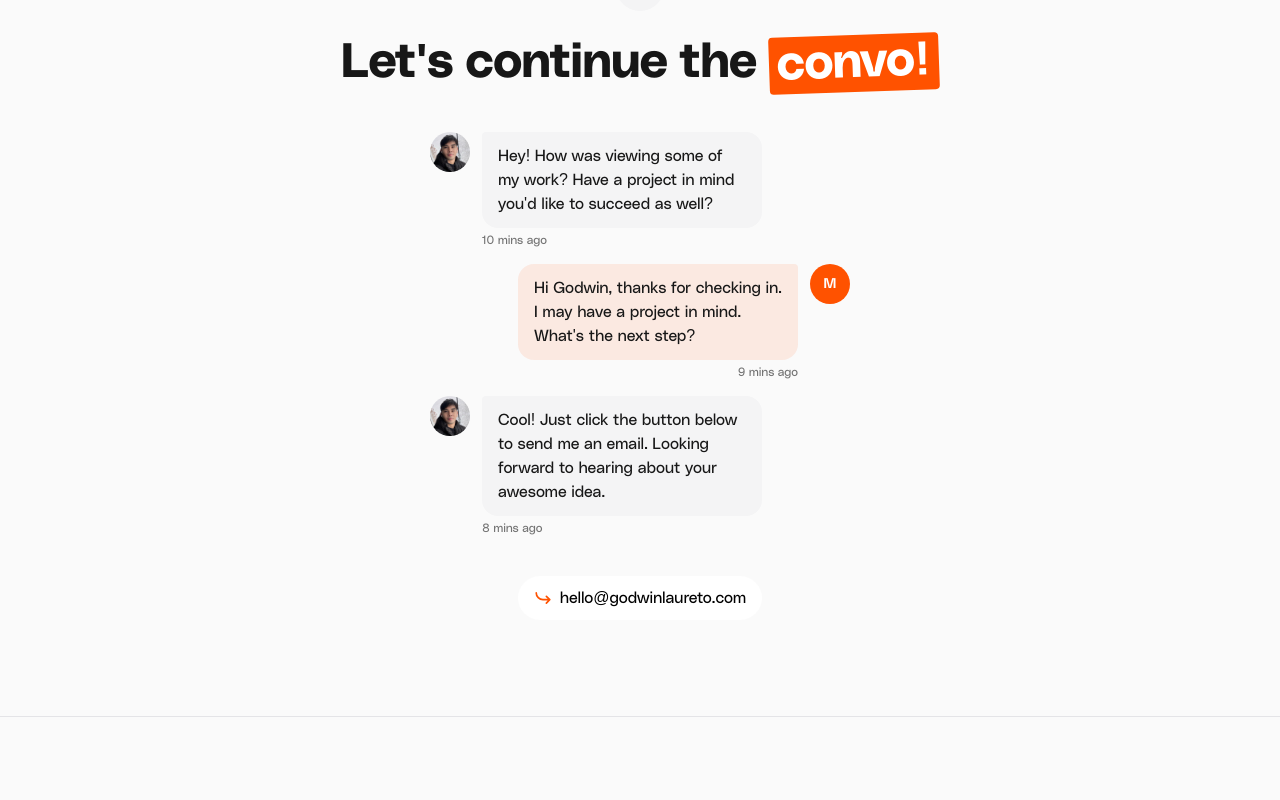
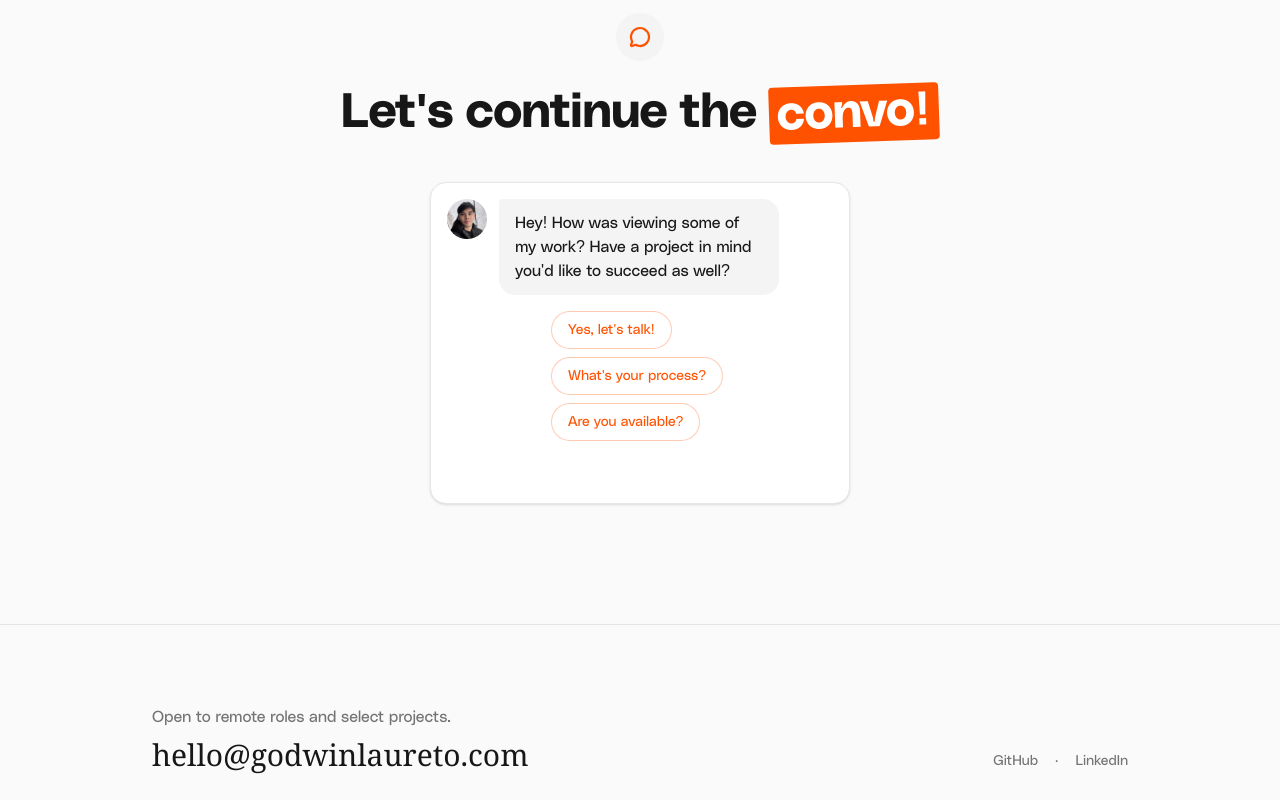
Before and after one commit to godwinlau/portfolio, a Next.js app: page / in a window 1280 px wide. Shown: the part 4583-5383 px from the top of the page. Built offline with nearby package versions, Linux system fonts and the light colour scheme.

Commit message:
Added interactive chat window.

```diff
--- a/src/components/sections/ChatCTA.tsx
+++ b/src/components/sections/ChatCTA.tsx
@@ -1,31 +1,116 @@
 'use client';
 
-import { motion, useInView } from 'framer-motion';
+import { motion, AnimatePresence } from 'framer-motion';
 import Image from 'next/image';
-import { useRef, useState, useEffect } from 'react';
+import { useRef, useState, useEffect, useCallback } from 'react';
 import { ChatCircle } from '@phosphor-icons/react';
 import { ArrowLink } from '@/components/ui';
 
-const messages = [
+// Types for the conversation flow
+type QuickReply = {
+  id: string;
+  label: string;
+  nextNode: string;
+};
+
+type ConversationNode = {
+  id: string;
+  sender: 'godwin' | 'viewer';
+  text: string;
+  quickReplies?: QuickReply[];
+  showCTA?: boolean;
+};
+
+// Conversation flow data - easy to extend with more FAQs later
+const conversationFlow: Record<string, ConversationNode[]> = {
+  start: [
     {
-    id: 1,
+      id: 'intro',
       sender: 'godwin',
       text: "Hey! How was viewing some of my work? Have a project in mind you'd like to succeed as well?",
-    time: '10 mins ago',
+      quickReplies: [
+        { id: 'project-yes', label: "Yes, let's talk!", nextNode: 'project' },
+        { id: 'process', label: 'What\'s your process?', nextNode: 'faq-process' },
+        { id: 'availability', label: 'Are you available?', nextNode: 'faq-availability' },
+      ],
+    },
+  ],
+  project: [
+    {
+      id: 'project-response',
+      sender: 'viewer',
+      text: "Yes, I have a project in mind and I'd love to work with you!",
     },
     {
-    id: 2,
+      id: 'project-reply',
+      sender: 'godwin',
+      text: "Awesome! I'd love to hear about it. Drop me a message and let's make something great together.",
+      showCTA: true,
+    },
+  ],
+  'faq-process': [
+    {
+      id: 'process-response',
       sender: 'viewer',
-    text: "Hi Godwin, thanks for checking in. I may have a project in mind. What's the next step?",
-    time: '9 mins ago',
+      text: "I'd like to know more about how you work.",
     },
     {
-    id: 3,
+      id: 'process-reply',
       sender: 'godwin',
-    text: 'Cool! Just click the button below to send me an email. Looking forward to hearing about your awesome idea.',
-    time: '8 mins ago',
+      text: "Great question! I start with understanding your goals, then move to design exploration, prototyping, and finally development. I keep you in the loop at every step.",
+      quickReplies: [
+        { id: 'process-to-project', label: "Cool, let's work together!", nextNode: 'project-from-faq' },
+        { id: 'more-questions', label: 'More questions', nextNode: 'more-faqs' },
+      ],
     },
-];
+  ],
+  'faq-availability': [
+    {
+      id: 'availability-response',
+      sender: 'viewer',
+      text: 'Are you currently taking on new projects?',
+    },
+    {
+      id: 'availability-reply',
+      sender: 'godwin',
+      text: "Yes! I'm currently available for new projects. I typically take on 1-2 projects at a time to ensure quality and focus.",
+      quickReplies: [
+        { id: 'avail-to-project', label: "Great, let's talk!", nextNode: 'project-from-faq' },
+        { id: 'avail-more', label: 'More questions', nextNode: 'more-faqs' },
+      ],
+    },
+  ],
+  'more-faqs': [
+    {
+      id: 'more-response',
+      sender: 'viewer',
+      text: 'I have a few more questions...',
+    },
+    {
+      id: 'more-reply',
+      sender: 'godwin',
+      text: "Of course! What else would you like to know?",
+      quickReplies: [
+        { id: 'faq-process-2', label: 'What\'s your process?', nextNode: 'faq-process' },
+        { id: 'faq-availability-2', label: 'Are you available?', nextNode: 'faq-availability' },
+        { id: 'faq-to-project', label: 'Actually, let\'s talk!', nextNode: 'project-from-faq' },
+      ],
+    },
+  ],
+  'project-from-faq': [
+    {
+      id: 'project-faq-response',
+      sender: 'viewer',
+      text: "I think I've heard enough - I'd like to start a conversation!",
+    },
+    {
+      id: 'project-faq-reply',
+      sender: 'godwin',
+      text: "Love that energy! Send me a message and let's bring your idea to life.",
+      showCTA: true,
+    },
+  ],
+};
 
 function GodwinAvatar() {
   return (
@@ -44,7 +129,7 @@ function GodwinAvatar() {
 function ViewerAvatar() {
   return (
     <div className="flex h-10 w-10 flex-shrink-0 items-center justify-center rounded-full bg-accent text-sm font-medium text-white">
-      M
+      Y
     </div>
   );
 }
@@ -60,22 +145,22 @@ function TypingIndicator({ isGodwin }: { isGodwin: boolean }) {
       {isGodwin ? <GodwinAvatar /> : <ViewerAvatar />}
       <div
         className={`rounded-2xl px-4 py-3 ${
-          isGodwin ? 'rounded-tl-sm bg-bubble' : 'rounded-tr-sm bg-accent/10'
+          isGodwin ? 'rounded-tl-sm bg-bubble' : 'rounded-tr-sm bg-accent'
         }`}
       >
         <div className="flex items-center gap-1">
           <motion.span
-            className="h-2 w-2 rounded-full bg-muted"
+            className={`h-2 w-2 rounded-full ${isGodwin ? 'bg-muted' : 'bg-white/60'}`}
             animate={{ opacity: [0.4, 1, 0.4] }}
             transition={{ duration: 1, repeat: Infinity, delay: 0 }}
           />
           <motion.span
-            className="h-2 w-2 rounded-full bg-muted"
+            className={`h-2 w-2 rounded-full ${isGodwin ? 'bg-muted' : 'bg-white/60'}`}
             animate={{ opacity: [0.4, 1, 0.4] }}
             transition={{ duration: 1, repeat: Infinity, delay: 0.2 }}
           />
           <motion.span
-            className="h-2 w-2 rounded-full bg-muted"
+            className={`h-2 w-2 rounded-full ${isGodwin ? 'bg-muted' : 'bg-white/60'}`}
             animate={{ opacity: [0.4, 1, 0.4] }}
             transition={{ duration: 1, repeat: Infinity, delay: 0.4 }}
           />
@@ -85,19 +170,13 @@ function TypingIndicator({ isGodwin }: { isGodwin: boolean }) {
   );
 }
 
-function ChatBubble({
-  message,
-  isVisible,
-}: {
-  message: (typeof messages)[0];
-  isVisible: boolean;
-}) {
+function ChatBubble({ message }: { message: ConversationNode }) {
   const isGodwin = message.sender === 'godwin';
 
   return (
     <motion.div
       initial={{ opacity: 0, y: 20, scale: 0.95 }}
-      animate={isVisible ? { opacity: 1, y: 0, scale: 1 } : {}}
+      animate={{ opacity: 1, y: 0, scale: 1 }}
       transition={{
         duration: 0.4,
         ease: [0.25, 0.46, 0.45, 0.94],
@@ -112,59 +191,143 @@ function ChatBubble({
           className={`rounded-2xl px-4 py-3 ${
             isGodwin
               ? 'rounded-tl-sm bg-bubble text-text'
-              : 'rounded-tr-sm bg-accent/10 text-text'
+              : 'rounded-tr-sm bg-accent text-white'
           }`}
         >
           <p className="text-sm leading-relaxed">{message.text}</p>
         </div>
-        <motion.span
-          initial={{ opacity: 0 }}
-          animate={isVisible ? { opacity: 1 } : {}}
-          transition={{ delay: 0.3, duration: 0.3 }}
-          className="text-xs text-muted"
+      </div>
+    </motion.div>
+  );
+}
+
+function QuickReplies({
+  replies,
+  onSelect,
+  disabled,
+}: {
+  replies: QuickReply[];
+  onSelect: (reply: QuickReply) => void;
+  disabled: boolean;
+}) {
+  return (
+    <motion.div
+      initial={{ opacity: 0, y: 10 }}
+      animate={{ opacity: 1, y: 0 }}
+      exit={{ opacity: 0, y: -10 }}
+      transition={{ duration: 0.3 }}
+      className="ml-13 flex flex-wrap gap-2 pl-[52px]"
     >
-          {message.time}
-        </motion.span>
-      </div>
+      {replies.map((reply) => (
+        <motion.button
+          key={reply.id}
+          onClick={() => !disabled && onSelect(reply)}
+          disabled={disabled}
+          whileHover={{ scale: disabled ? 1 : 1.02 }}
+          whileTap={{ scale: disabled ? 1 : 0.98 }}
+          className={`rounded-full border border-accent/30 bg-white px-4 py-2 text-sm text-accent transition-all ${
+            disabled
+              ? 'cursor-not-allowed opacity-50'
+              : 'hover:border-accent hover:bg-accent/5'
+          }`}
+        >
+          {reply.label}
+        </motion.button>
+      ))}
     </motion.div>
   );
 }
 
 export function ChatCTA() {
   const containerRef = useRef<HTMLDivElement>(null);
-  const isInView = useInView(containerRef, { once: true, margin: '-100px' });
-  const [visibleMessages, setVisibleMessages] = useState<number[]>([]);
-  const [typingFor, setTypingFor] = useState<number | null>(null);
+  const messagesEndRef = useRef<HTMLDivElement>(null);
+  const [visibleMessages, setVisibleMessages] = useState<ConversationNode[]>([]);
+  const [currentReplies, setCurrentReplies] = useState<QuickReply[] | null>(null);
+  const [isTyping, setIsTyping] = useState<'godwin' | 'viewer' | null>(null);
   const [showCTA, setShowCTA] = useState(false);
+  const [isProcessing, setIsProcessing] = useState(false);
+  const [hasStarted, setHasStarted] = useState(false);
 
+  // Scroll to bottom when new messages appear
   useEffect(() => {
-    if (!isInView) return;
+    messagesEndRef.current?.scrollIntoView({ behavior: 'smooth' });
+  }, [visibleMessages, isTyping, currentReplies, showCTA]);
 
-    const showMessage = (index: number) => {
+  const showMessagesSequentially = useCallback(
+    async (nodes: ConversationNode[], startIndex = 0) => {
+      for (let i = startIndex; i < nodes.length; i++) {
+        const node = nodes[i];
+
         // Show typing indicator
-      setTypingFor(index);
+        setIsTyping(node.sender);
+        await new Promise((r) => setTimeout(r, 800 + Math.random() * 400));
 
-      // After typing delay, show the message
-      const typingDuration = 800 + Math.random() * 400; // 800-1200ms typing
+        // Show message
+        setIsTyping(null);
+        setVisibleMessages((prev) => [...prev, node]);
+
+        // If this message has quick replies, show them after a delay
+        if (node.quickReplies) {
+          await new Promise((r) => setTimeout(r, 400));
+          setCurrentReplies(node.quickReplies);
+          setIsProcessing(false);
+          return; // Wait for user interaction
+        }
+
+        // If this message should show CTA
+        if (node.showCTA) {
+          await new Promise((r) => setTimeout(r, 400));
+          setShowCTA(true);
+          setIsProcessing(false);
+          return;
+        }
+
+        // Small delay between messages
+        if (i < nodes.length - 1) {
+          await new Promise((r) => setTimeout(r, 300));
+        }
+      }
+      setIsProcessing(false);
+    },
+    []
+  );
+
+  // Start conversation when section comes into view
+  useEffect(() => {
+    if (hasStarted) return;
+
+    const observer = new IntersectionObserver(
+      (entries) => {
+        if (entries[0].isIntersecting) {
+          setHasStarted(true);
           setTimeout(() => {
-        setTypingFor(null);
-        setVisibleMessages((prev) => [...prev, index]);
+            showMessagesSequentially(conversationFlow.start);
+          }, 500);
+          observer.disconnect();
+        }
+      },
+      { threshold: 0.3 }
+    );
 
-        // Schedule next message
-        if (index < messages.length - 1) {
-          const nextDelay = 600 + Math.random() * 400; // 600-1000ms between messages
-          setTimeout(() => showMessage(index + 1), nextDelay);
-        } else {
-          // Show CTA after last message
-          setTimeout(() => setShowCTA(true), 500);
+    if (containerRef.current) {
+      observer.observe(containerRef.current);
     }
-      }, typingDuration);
+
+    return () => observer.disconnect();
+  }, [hasStarted, showMessagesSequentially]);
+
+  const handleQuickReply = (reply: QuickReply) => {
+    if (isProcessing) return;
+
+    setIsProcessing(true);
+    setCurrentReplies(null);
+
+    // Get the next conversation node
+    const nextMessages = conversationFlow[reply.nextNode];
+    if (nextMessages) {
+      showMessagesSequentially(nextMessages);
+    }
   };
-
-    // Start the conversation after a brief delay
-    const timer = setTimeout(() => showMessage(0), 500);
-    return () => clearTimeout(timer);
-  }, [isInView]);
 
   return (
     <section className="py-16 md:py-24" ref={containerRef}>
@@ -173,7 +336,7 @@ export function ChatCTA() {
           {/* Icon */}
           <motion.div
             initial={{ opacity: 0, scale: 0.8 }}
-            animate={isInView ? { opacity: 1, scale: 1 } : {}}
+            animate={hasStarted ? { opacity: 1, scale: 1 } : {}}
             transition={{ duration: 0.4 }}
             className="mb-6 flex h-12 w-12 items-center justify-center rounded-full bg-bubble"
           >
@@ -183,40 +346,65 @@ export function ChatCTA() {
           {/* Heading */}
           <motion.h2
             initial={{ opacity: 0, y: 20 }}
-            animate={isInView ? { opacity: 1, y: 0 } : {}}
+            animate={hasStarted ? { opacity: 1, y: 0 } : {}}
             transition={{ duration: 0.4, delay: 0.1 }}
             className="mb-10 text-center text-2xl md:text-3xl"
           >
-            Let's continue the <span className="inline-block -rotate-2 rounded bg-accent px-2 py-0.5 text-white">convo!</span>
+            Let's continue the{' '}
+            <span className="inline-block -rotate-2 rounded bg-accent px-2 py-0.5 text-white">
+              convo!
+            </span>
           </motion.h2>
 
-          {/* Chat messages */}
-          <div className="mb-10 flex w-full max-w-[420px] flex-col gap-4">
-            {messages.map((message, index) => (
-              <div key={message.id}>
-                {typingFor === index && (
-                  <TypingIndicator isGodwin={message.sender === 'godwin'} />
+          {/* Chat messages - fixed height container */}
+          <div className="mb-6 w-full max-w-[420px] overflow-hidden rounded-2xl border border-gray-200 bg-white shadow-sm">
+            <div className="h-[320px] overflow-y-auto p-4">
+              <div className="flex flex-col gap-4">
+                <AnimatePresence mode="sync">
+                  {visibleMessages.map((message) => (
+                    <ChatBubble key={message.id} message={message} />
+                  ))}
+
+                  {isTyping && (
+                    <TypingIndicator key="typing" isGodwin={isTyping === 'godwin'} />
                   )}
-                {visibleMessages.includes(index) && (
-                  <ChatBubble
-                    message={message}
-                    isVisible={visibleMessages.includes(index)}
+                </AnimatePresence>
+
+                {/* Quick replies */}
+                <AnimatePresence>
+                  {currentReplies && !isTyping && (
+                    <QuickReplies
+                      key="replies"
+                      replies={currentReplies}
+                      onSelect={handleQuickReply}
+                      disabled={isProcessing}
                     />
                   )}
+                </AnimatePresence>
+
+                <div ref={messagesEndRef} />
               </div>
-            ))}
+            </div>
           </div>
 
           {/* CTA Button */}
+          <AnimatePresence>
+            {showCTA && (
               <motion.div
                 initial={{ opacity: 0, y: 20 }}
-            animate={showCTA ? { opacity: 1, y: 0 } : {}}
+                animate={{ opacity: 1, y: 0 }}
                 transition={{ duration: 0.4, ease: 'easeOut' }}
               >
-            <ArrowLink href="mailto:hello@godwinlaureto.com" variant="pill-light" external>
+                <ArrowLink
+                  href="mailto:hello@godwinlaureto.com"
+                  variant="pill-light"
+                  external
+                >
                   hello@godwinlaureto.com
                 </ArrowLink>
               </motion.div>
+            )}
+          </AnimatePresence>
         </div>
       </div>
     </section>
--- a/src/components/sections/StackGrid.tsx
+++ b/src/components/sections/StackGrid.tsx
@@ -33,7 +33,7 @@ export function StackGrid() {
               <p className="mb-4 text-sm font-medium uppercase tracking-wide text-muted">
                 {category.title}
               </p>
-              <ul className="grid grid-cols-2 gap-3">
+              <ul className="grid grid-cols-2 gap-3 md:grid-cols-1">
                 {category.items.map((skill) => (
                   <li
                     key={skill}
--- a/src/components/ui/Polaroid.tsx
+++ b/src/components/ui/Polaroid.tsx
@@ -114,7 +114,7 @@ export function Polaroid({
   return (
     <div className={`relative ${className}`}>
       <div
-        className={`rounded bg-bubble shadow-lg dark:border dark:border-border dark:shadow-none ${sizeClass.padding} ${rotate}`}
+        className={`rounded bg-bubble shadow-[0_4px_20px_rgba(0,0,0,0.15)] dark:border dark:border-border dark:shadow-none ${sizeClass.padding} ${rotate}`}
         style={{ paddingBottom: label ? '1.75rem' : '0.75rem' }}
       >
         <div className="overflow-hidden rounded-sm">
```
Lines whose indentation alone changed are shown as unchanged.
